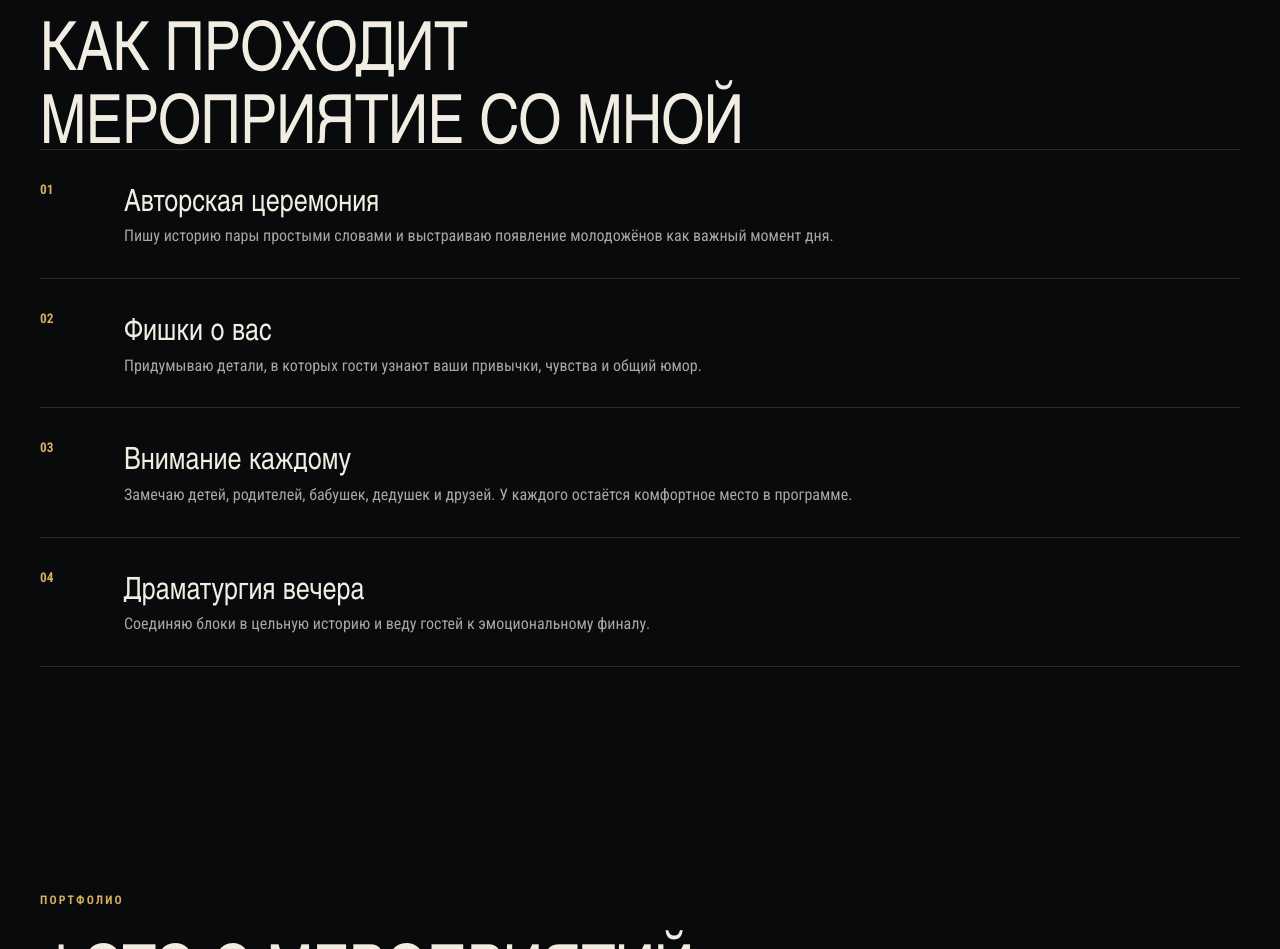
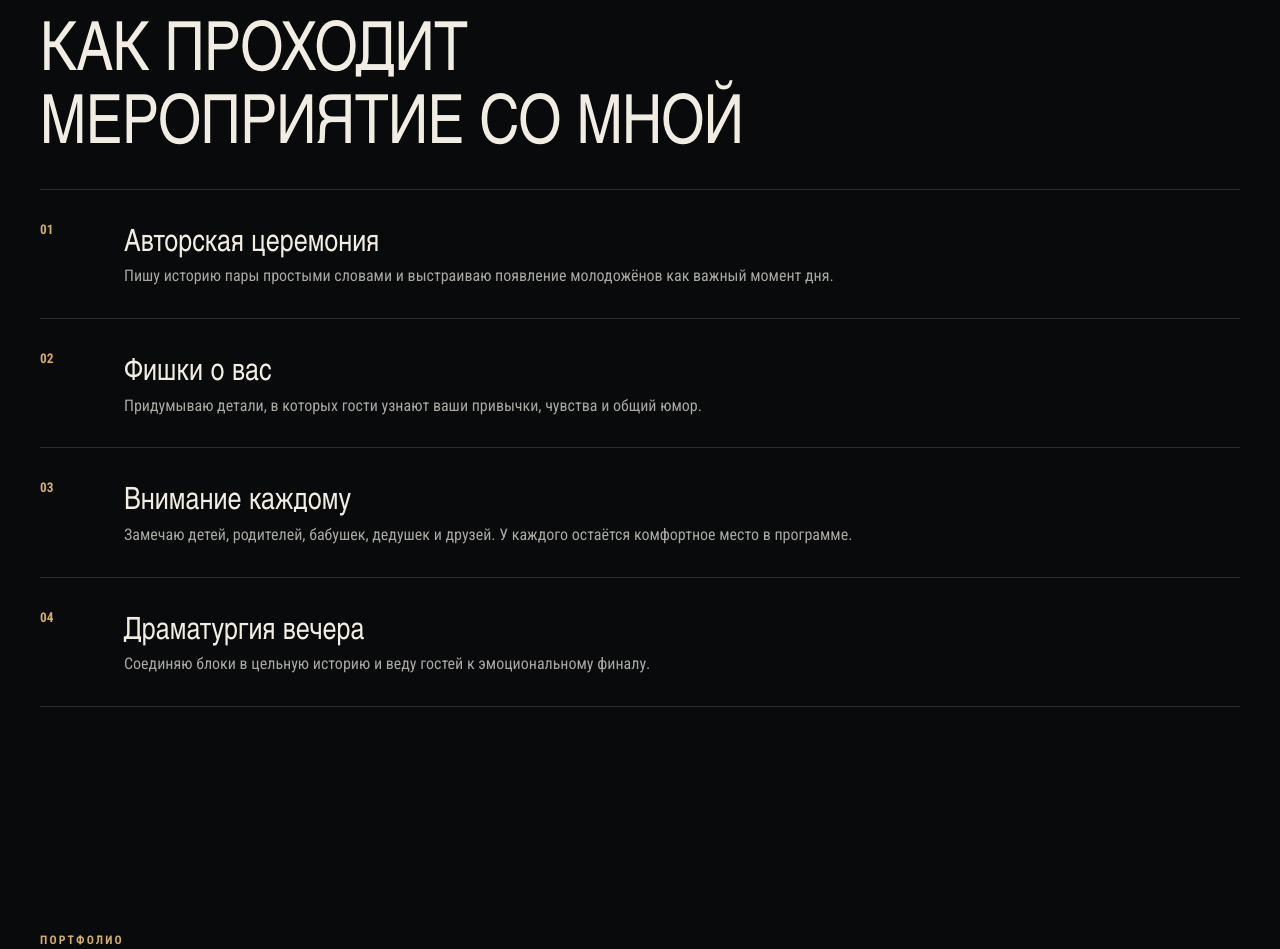
Before and after one commit to PeterDemidov/demidovs-event, a plain HTML site: page natalia/index.html in a window 1280 px wide. Shown: the part 1897-2846 px from the top of the page. Drawn offline with nearby package versions, Linux system fonts and the light colour scheme.

Commit message:
Добавить безопасные интервалы на странице Натальи

```diff
--- a/natalia/index.html
+++ b/natalia/index.html
@@ -111,6 +111,7 @@
     .duo-quote{position:sticky;top:105px;padding:36px;border:1px solid var(--line);border-radius:var(--radius);background:linear-gradient(145deg,rgba(212,174,98,.1),rgba(255,255,255,.02))}
     .duo-quote p{margin:0;font:400 clamp(1.55rem,3vw,2.65rem)/1.18 Georgia,serif;letter-spacing:-.025em}
     .duo-list{display:grid;gap:0}
+    .section-title + .duo-list{margin-top:40px}
     .duo-item{display:grid;grid-template-columns:62px 1fr;gap:22px;padding:29px 0;border-top:1px solid var(--line)}
     .duo-item:last-child{border-bottom:1px solid var(--line)}
     .duo-item small{color:var(--gold);font-weight:800}
```
